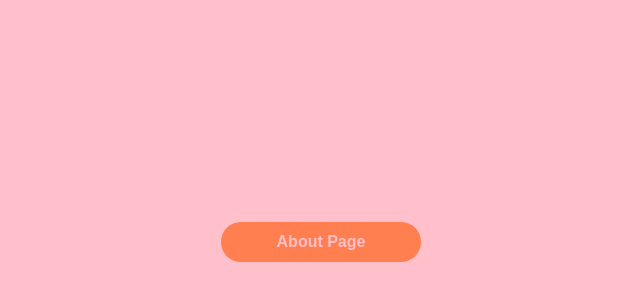
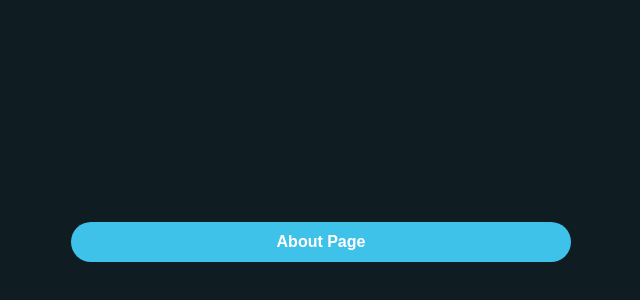
Before and after one commit to kamilluc/gatsby--styled-components, a Gatsby site: page / in a window 1280 px wide. Shown: the part 158-458 px from the top of the page, without its empty margins (319-959 px from the left). Built offline with nearby package versions, Linux system fonts and the light colour scheme; Gatsby itself is replaced by a stand-in of ours.

Commit message:
add about page, button link with class -> utils and styles from props

```diff
--- a/src/pages/index.js
+++ b/src/pages/index.js
@@ -2,6 +2,7 @@ import React from 'react'
 import {Link} from 'gatsby'
 import styled, { createGlobalStyle } from 'styled-components'
 // createGlobalStyle to np. usuniecia paddingu z calosci
+import {colors} from '../utils/colors'
 
 const GlobalStyle = createGlobalStyle`
   body{
@@ -26,7 +27,7 @@ const StyledWrapper = styled.div`
   display: flex;
   justify-content: center;
   align-items: center;
-  background: pink;
+  background: ${colors.dark};
   position: relative;
 `
 
@@ -45,7 +46,7 @@ font-size: 2em;
 font-weight: 700;
 `
 const Button = styled.button`
-  width: 200px;
+  width: ${({width})=>width};
   display: flex;
   justify-content: center;
   align-items: center;
@@ -53,8 +54,8 @@ const Button = styled.button`
   height: 40px;
   border-radius: 50px;
   border: none;
-  color: pink;
-  background: white;
+  color: ${colors.white};
+  background: ${colors.primary};
   font-size: 1em;
   font-weight: 800;
   transition: box-shadow .3s ease;
@@ -77,7 +78,9 @@ const IndexPage = () => (
       {/* <BlueH1 isBig>Hi people</BlueH1> */}
       {/* <StyledLink to="404">About Page</StyledLink> */}
       {/* <Button as='a' href='/404'>About Page</Button> */}
-      <Button className='coral' as={Link} to='/about'>About Page</Button>
+      {/* <Button className='coral' as={Link} to='/about'>About Page</Button> */}
+      <Button width='500px' as={Link} to='/about'>About Page</Button>
+
     </StyledWrapper>
   </>
 )
```
